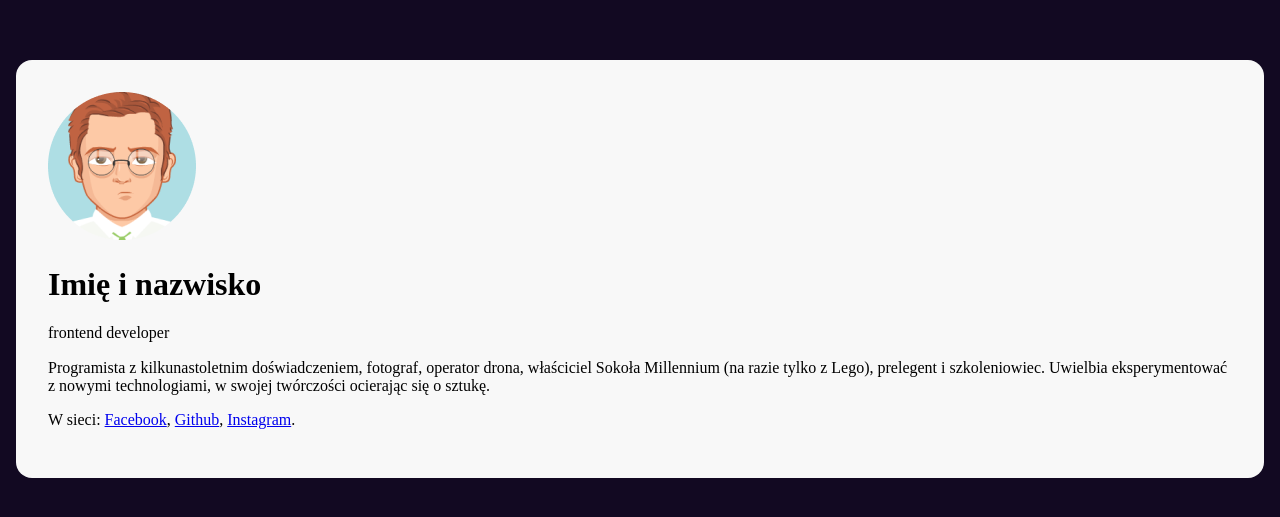
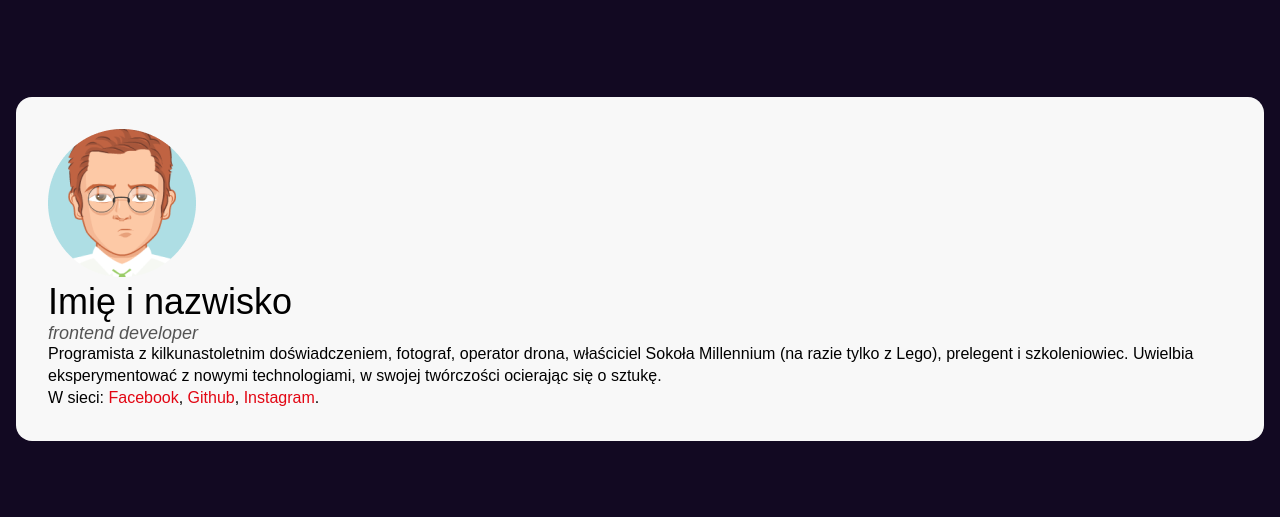
Before and after one commit to janre99/business-card-2025, a plain HTML site: page index.html in a window 1280 px wide. Shown: the part 147-664 px from the top of the page. Drawn offline with Linux system fonts and the light colour scheme.

Commit message:
Card styles

```diff
--- a/index.html
+++ b/index.html
@@ -12,12 +12,12 @@
         <article>
             <img src="avatar.png" alt="Avatar użytkownika">
             <header>
-                <h1>Imię i nazwisko</h1>
-                <p>frontend developer</p>
-                <p>Programista z kilkunastoletnim doświadczeniem, fotograf, operator drona, właściciel Sokoła Millennium (na razie tylko z Lego), prelegent i szkoleniowiec. Uwielbia eksperymentować z nowymi technologiami, w swojej twórczości ocierając się o sztukę. </p>
+                <h1 class="card__name">Imię i nazwisko</h1>
+                <p class="card__position">frontend developer</p>
+                <p class="card__description">Programista z kilkunastoletnim doświadczeniem, fotograf, operator drona, właściciel Sokoła Millennium (na razie tylko z Lego), prelegent i szkoleniowiec. Uwielbia eksperymentować z nowymi technologiami, w swojej twórczości ocierając się o sztukę. </p>
 
             </header>
-            <p>W sieci: <a href="Facebook">Facebook</a>, <a href='GitHub'>Github</a>, <a href='Instagram'>Instagram</a>.</p>
+            <p class="card__description">W sieci: <a class="card__link" href="Facebook">Facebook</a>, <a class="card__link" href='GitHub'>Github</a>, <a class="card__link" href='Instagram'>Instagram</a>.</p>
         </article>
 
     </main>
--- a/style.css
+++ b/style.css
@@ -5,6 +5,7 @@ body{
     justify-content: center;
     align-items: center;
     padding: 16px;
+    font-family: Arial, Helvetica, sans-serif;
 }
 
 .card{
@@ -12,3 +13,27 @@ body{
     border-radius: 16px;
     padding: 32px;
 }
+
+.card__description {
+    line-height: 1.375;
+    margin: 0;
+}
+
+.card__link {
+    color: #E20613;
+    text-decoration: none;
+    margin: 0;
+}
+
+.card__name {
+    font-size: 36px;
+    font-weight: 400;
+    margin: 0;
+}
+
+.card__position {
+    font-size: 18px;
+    font-style: italic;
+    margin: 0;
+    color: #545454;
+}
```
